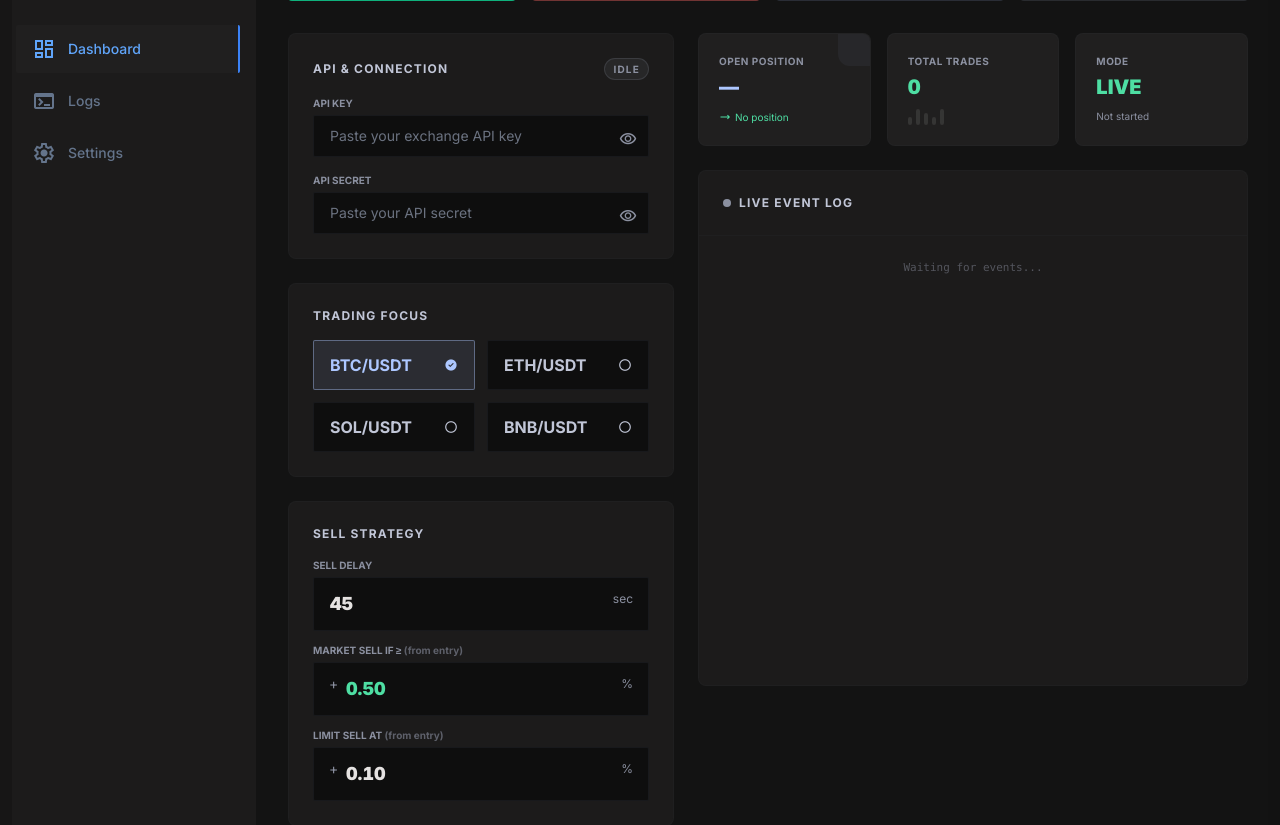
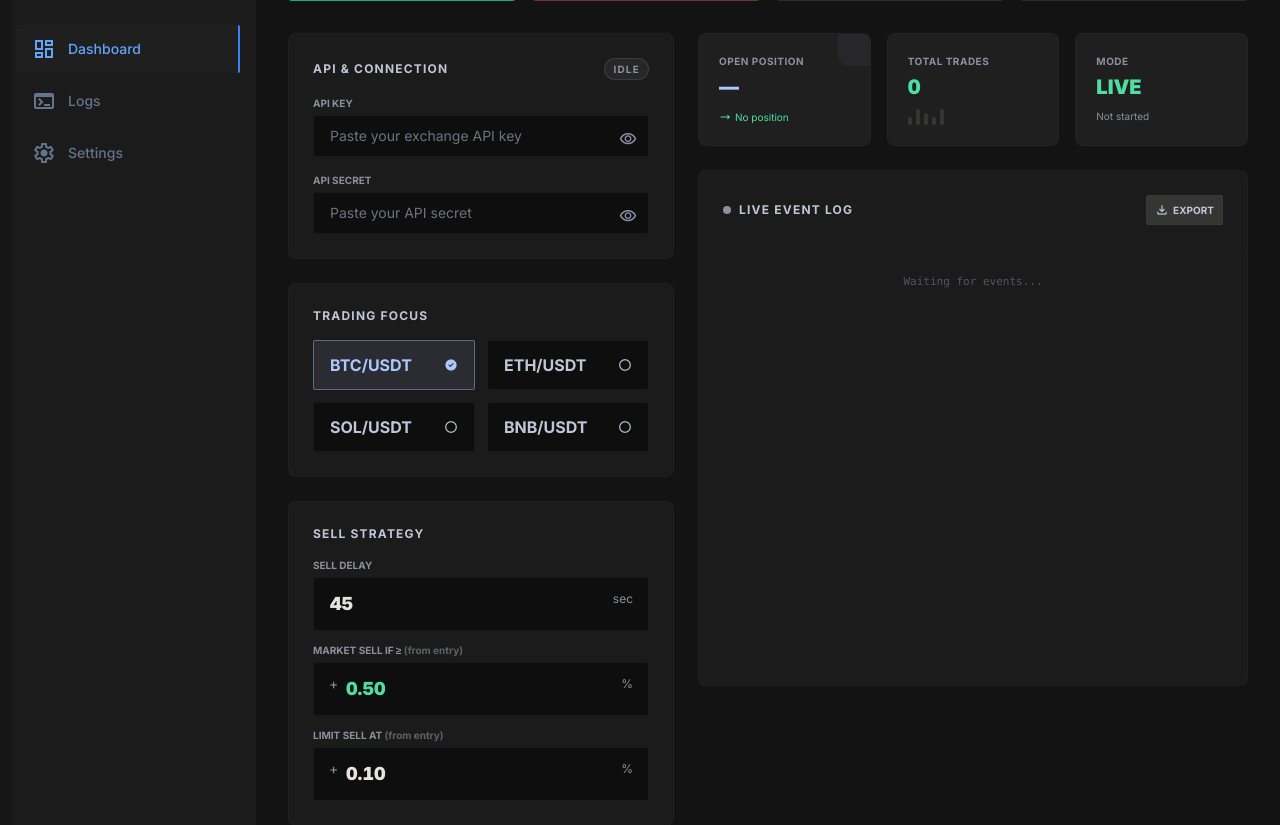
Before and after one commit to charlottehortonx-tech/wash-trade, a Flask app: page / in a window 1280 px wide. Shown: the part 159-984 px from the top of the page. Run offline with Flask 3, Linux system fonts and the light colour scheme; data that the repository does not hold is empty; some libraries are stand-ins or nearby versions.

Commit message:
Add export log feature for analytics and error analysis
Three download endpoints:
  GET /export/csv    — all structured events as CSV (all columns)
  GET /export/errors — errors, risk rejections, cancellations only as CSV
  GET /export/log    — raw bot.log as plain text

Export dropdown button added to the Live Event Log panel header.
Clicking outside the menu closes it automatically.

https://claude.ai/code/session_01JKSS91zeVbU6MKvAFknkPx

```diff
--- a/app.py
+++ b/app.py
@@ -10,7 +10,7 @@ import os
 import pathlib
 import threading
 import time
-from flask import Flask, jsonify, render_template, request
+from flask import Flask, jsonify, render_template, request, Response
 
 import yaml
 import logger
@@ -209,6 +209,96 @@ def update_config():
 
 
 
+@app.route("/export/csv")
+def export_csv():
+    """Download all events as a CSV file."""
+    import json as _json
+    import csv
+    import io
+
+    # Collect all known fields across event types for stable column order
+    FIELDS = [
+        "ts", "event", "symbol", "side", "order_id", "qty", "price",
+        "filled_qty", "avg_price", "fee", "buy_price", "sell_price",
+        "buy_fee", "sell_fee", "realized_pnl", "delay_seconds",
+        "reason", "msg", "exc",
+    ]
+
+    rows = []
+    try:
+        with open(EVENT_LOG) as fh:
+            for line in fh:
+                try:
+                    rows.append(_json.loads(line))
+                except Exception:
+                    pass
+    except FileNotFoundError:
+        pass
+
+    buf = io.StringIO()
+    writer = csv.DictWriter(buf, fieldnames=FIELDS, extrasaction="ignore")
+    writer.writeheader()
+    for row in rows:
+        writer.writerow(row)
+
+    return Response(
+        buf.getvalue(),
+        mimetype="text/csv",
+        headers={"Content-Disposition": "attachment; filename=bot_events.csv"},
+    )
+
+
+@app.route("/export/errors")
+def export_errors():
+    """Download only error and risk_rejected events as CSV."""
+    import json as _json
+    import csv
+    import io
+
+    ERROR_EVENTS = {"error", "risk_rejected", "order_cancelled"}
+    FIELDS = ["ts", "event", "reason", "msg", "exc", "order_id"]
+
+    rows = []
+    try:
+        with open(EVENT_LOG) as fh:
+            for line in fh:
+                try:
+                    ev = _json.loads(line)
+                    if ev.get("event") in ERROR_EVENTS:
+                        rows.append(ev)
+                except Exception:
+                    pass
+    except FileNotFoundError:
+        pass
+
+    buf = io.StringIO()
+    writer = csv.DictWriter(buf, fieldnames=FIELDS, extrasaction="ignore")
+    writer.writeheader()
+    for row in rows:
+        writer.writerow(row)
+
+    return Response(
+        buf.getvalue(),
+        mimetype="text/csv",
+        headers={"Content-Disposition": "attachment; filename=bot_errors.csv"},
+    )
+
+
+@app.route("/export/log")
+def export_log():
+    """Download the raw bot.log file."""
+    try:
+        with open(LOG_FILE) as fh:
+            content = fh.read()
+    except FileNotFoundError:
+        content = "(log file not found)"
+
+    return Response(
+        content,
+        mimetype="text/plain",
+        headers={"Content-Disposition": "attachment; filename=bot.log"},
+    )
+
 @app.route("/force_buy", methods=["POST"])
 def force_buy():
     """Trigger an immediate market buy, bypassing the signal check."""
--- a/templates/index.html
+++ b/templates/index.html
@@ -338,7 +338,34 @@
             <span class="w-2 h-2 rounded-full bg-outline" id="log-dot"></span>
             Live Event Log
           </h3>
-          <span class="text-[10px] text-outline" id="log-count"></span>
+          <div class="flex items-center gap-3">
+            <span class="text-[10px] text-outline" id="log-count"></span>
+            <!-- Export dropdown -->
+            <div class="relative" id="export-menu-wrap">
+              <button onclick="toggleExportMenu()"
+                class="flex items-center gap-1 px-2 py-1 bg-surface-container-highest rounded border border-outline-variant/20 text-[10px] font-bold text-on-surface-variant hover:text-on-surface transition-colors">
+                <span class="material-symbols-outlined text-sm">download</span>
+                EXPORT
+              </button>
+              <div id="export-menu" class="hidden absolute right-0 top-8 z-50 bg-surface-container-highest border border-outline-variant/20 rounded-lg shadow-xl w-44 py-1">
+                <a href="/export/csv" download
+                  class="flex items-center gap-2 px-4 py-2 text-xs text-on-surface hover:bg-surface-container transition-colors">
+                  <span class="material-symbols-outlined text-sm text-secondary">table_chart</span>
+                  All Events (CSV)
+                </a>
+                <a href="/export/errors" download
+                  class="flex items-center gap-2 px-4 py-2 text-xs text-on-surface hover:bg-surface-container transition-colors">
+                  <span class="material-symbols-outlined text-sm text-error">error</span>
+                  Errors Only (CSV)
+                </a>
+                <a href="/export/log" download
+                  class="flex items-center gap-2 px-4 py-2 text-xs text-on-surface hover:bg-surface-container transition-colors">
+                  <span class="material-symbols-outlined text-sm text-outline">text_snippet</span>
+                  Raw Log (.log)
+                </a>
+              </div>
+            </div>
+          </div>
         </div>
         <div class="flex-1 overflow-y-auto p-2 space-y-1 font-mono text-[11px]" id="event-log">
           <div class="flex items-center gap-4 px-4 py-4 text-outline/50 justify-center">
@@ -415,6 +442,16 @@
   }
 
   // ── Toast ─────────────────────────────────────────────────────────────────
+  function toggleExportMenu() {
+    const menu = document.getElementById('export-menu');
+    menu.classList.toggle('hidden');
+  }
+  document.addEventListener('click', e => {
+    if (!document.getElementById('export-menu-wrap').contains(e.target)) {
+      document.getElementById('export-menu').classList.add('hidden');
+    }
+  });
+
   function showToast(msg, type = 'error') {
     const t = document.getElementById('toast');
     t.textContent = msg;
```
